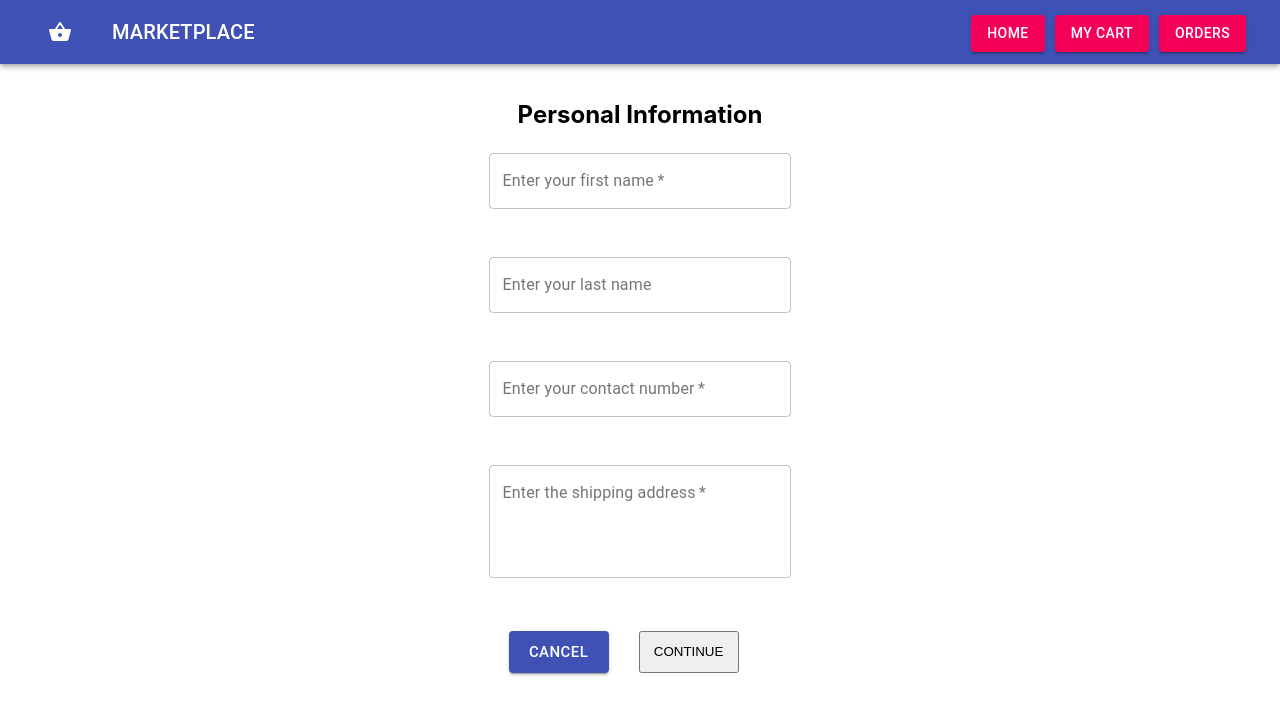
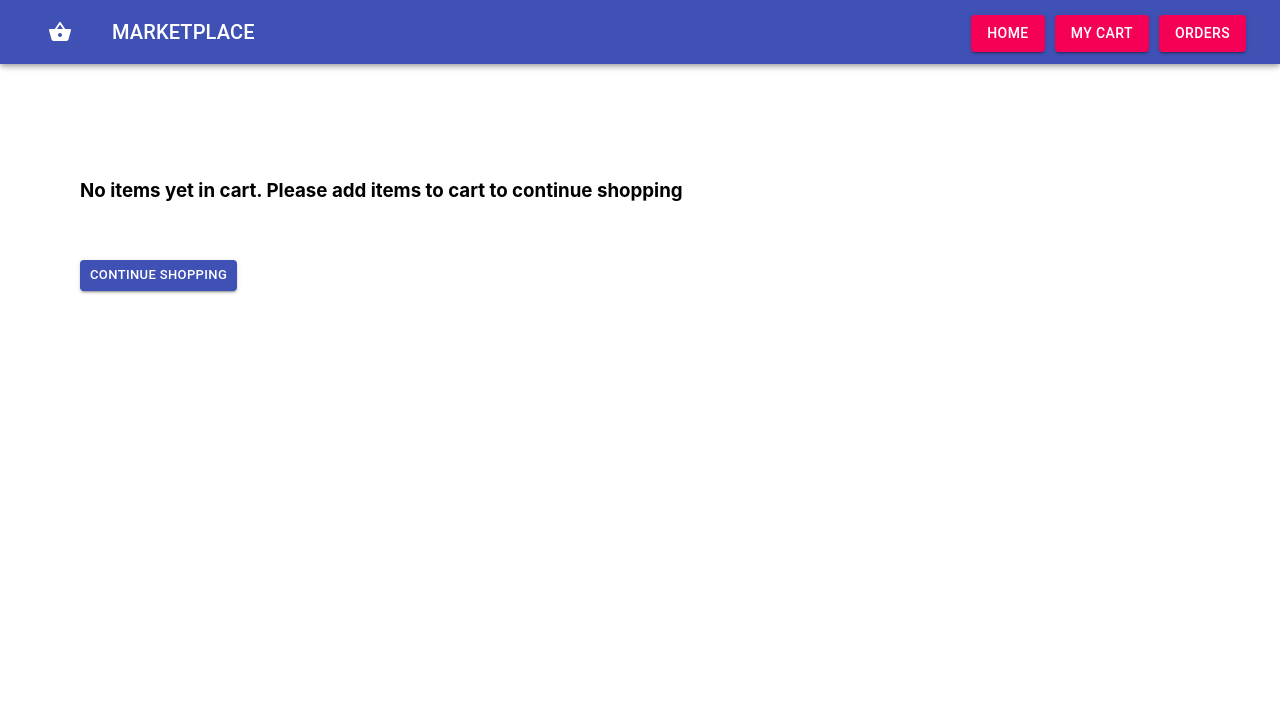
Before and after one commit to RashmiBalaji/online-store, a React (Create React App) app: page /checkout in a window 1280 px wide. Shown: the top 714 px of the page. Built offline with nearby package versions, Linux system fonts and the light colour scheme.

Commit message:
Feat: rednering checkout page only if items on cart

```diff
--- a/src/components/BillingPage/billingpage.js
+++ b/src/components/BillingPage/billingpage.js
@@ -75,7 +75,7 @@ function BillingPage(props) {
     pathname:"/orders"
 }} style={{textDecoration:'none'}}> */}
             <button
-              style={{ width: "100px", margin: "5px 10px 10px 10px" }}
+              style={{ width: "100px", margin: "5px 10px 10px 10px", backgroundColor:"#4791db", color:"white", borderRadius: "4px", fontSize:"15px"}}
               variant="contained"
               TYPE="submit"
               size="large"
--- a/src/components/CheckoutPage/checkoutpage.js
+++ b/src/components/CheckoutPage/checkoutpage.js
@@ -74,6 +74,7 @@ function Checkout (props) {
 
 
     <>
+  {data.length >0 &&(
     <div style={{paddingTop:"10vh"}}>
       <h2 className="checkout" >Personal Information</h2>
       {/* <Formik
@@ -137,7 +138,7 @@ function Checkout (props) {
               style={{ width: "100px", margin: "5px 20px 10px 20px" }}
               variant="contained"
               size="large"
-              color="primary"
+              color="secondary"
               href="/"
             >
               CANCEL
@@ -146,7 +147,9 @@ function Checkout (props) {
     pathname:"/billing"
 }} style={{textDecoration:'none'}}> */}
             <button
-              style={{ width: "100px", margin: "5px 10px 10px 10px" }}
+              style={{ width: "100px", margin: "5px 10px 10px 10px" , backgroundColor:"#4791db", color:"white", borderRadius: "4px", fontSize:"15px"
+
+              }}
               type="submit"
               variant="contained"
               size="large"
@@ -205,6 +208,16 @@ function Checkout (props) {
             </div>
             </form>  */}
       </div>
+  )}
+  {data.length === 0 && (
+      <>
+      <h3 style={{paddingTop:"20vh", marginLeft:"10vh"}}>No items yet in cart. Please add items to cart to continue shopping</h3>
+
+      <Button style={{margin:"5vh 0vh 0vh 10vh"}} variant="contained" href="/" size="small" color="primary">
+      CONTINUE SHOPPING
+    </Button>
+    </>
+  )}
     </>
   );
 };
```
Also changed, not shown: 1 other file (tests, documents, lock files or other folders).
